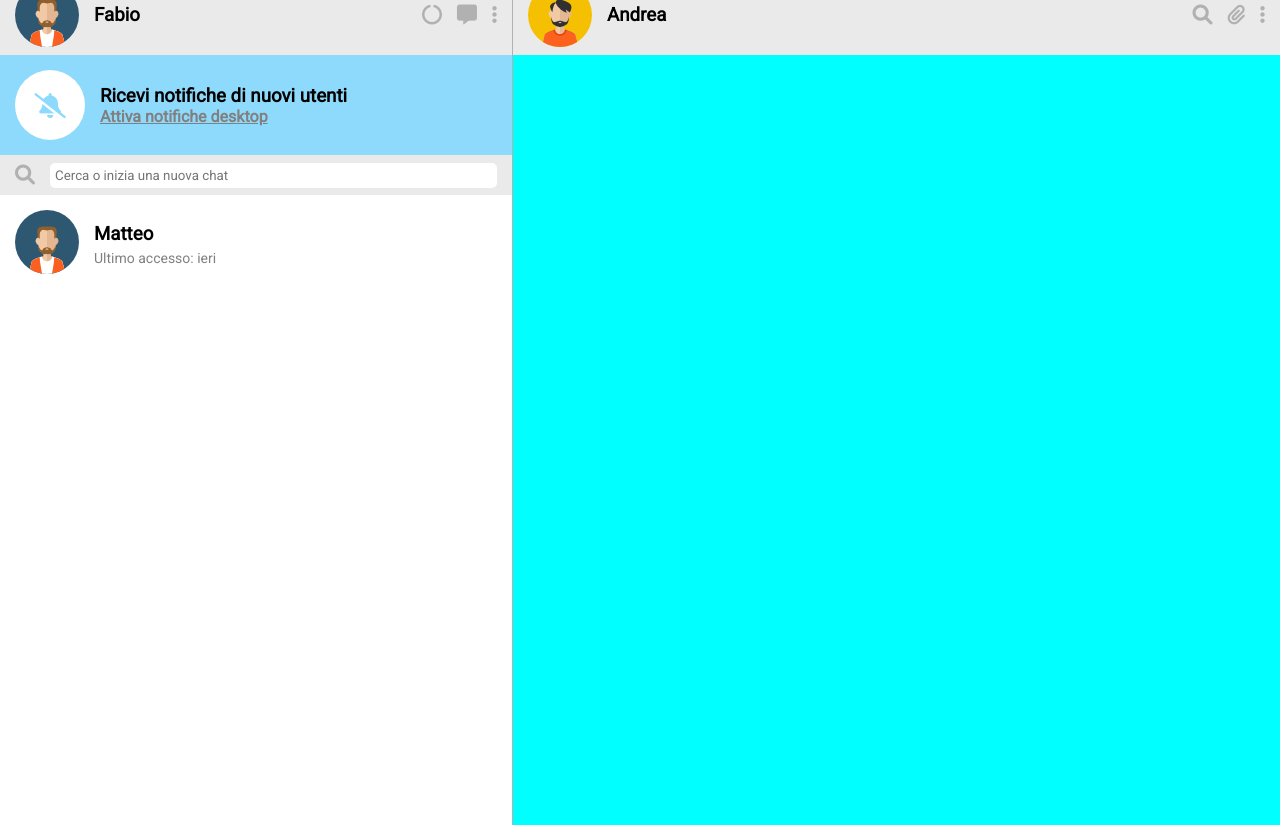
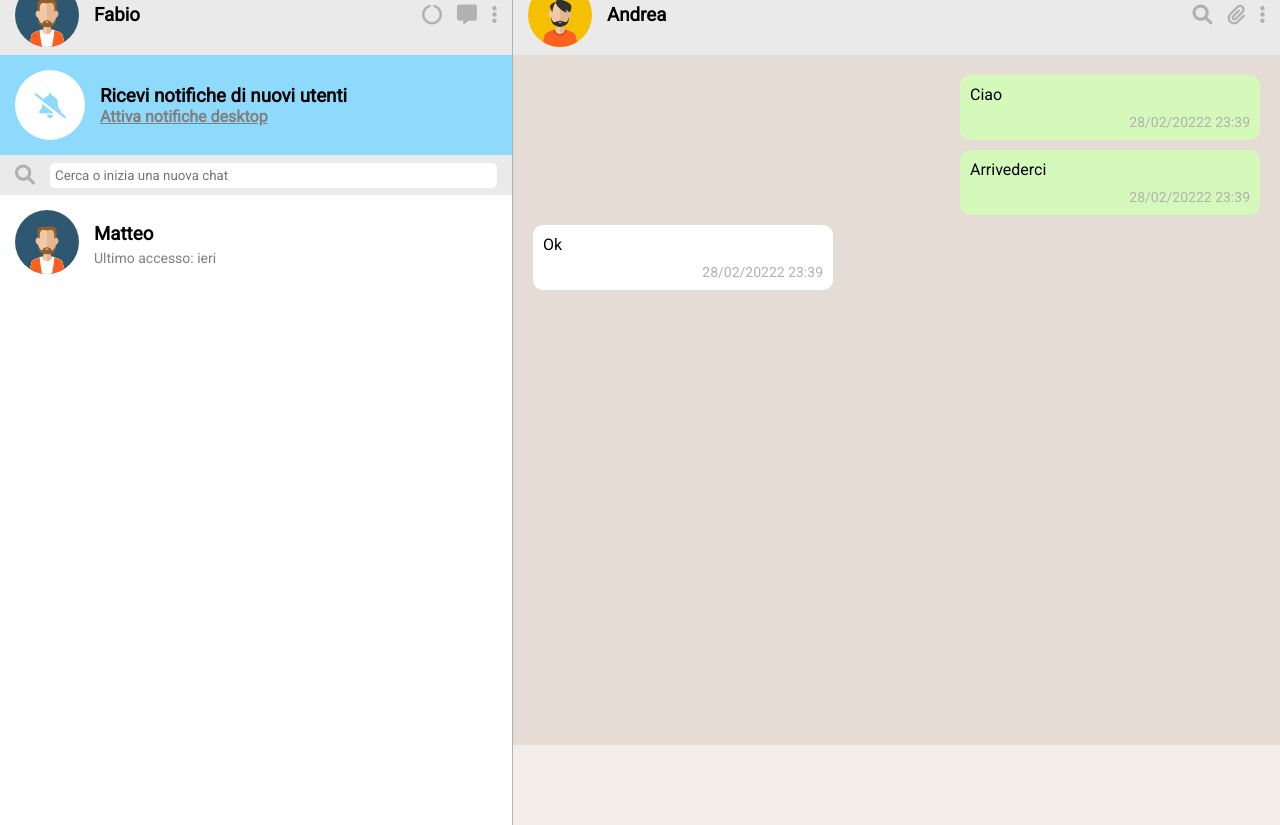
Before and after one commit to fabiochidda/js-html-css-boolzap, a plain HTML site: page index.html in a window 1280 px wide. Drawn offline with nearby package versions, Linux system fonts and the light colour scheme.

Commit message:
Aggiunta la chat (da fare poi con il v-for)

```diff
--- a/index.html
+++ b/index.html
@@ -68,7 +68,7 @@
                 </div>
 
 
-                <div class="col-6">
+                <div class="col-6 right_box">
                     <div class="profile_bar">
                         <div class="col">
                             <img src="img/img-02.png" alt="">
@@ -84,6 +84,39 @@
                             </ul>
                         </div>
                     </div>
+
+                    <div class="chat_container">
+                        <ul class="chat_box">
+                            <li class="my_message">
+                                <div class="chat_text">
+                                    <p>Ciao</p>
+                                </div>
+                                <div class="chat_date">
+                                    <p>28/02/20222 23:39</p>
+                                </div>
+                            </li>
+                            <li class="my_message">
+                                <div class="chat_text">
+                                    <p>Arrivederci</p>
+                                </div>
+                                <div class="chat_date">
+                                    <p>28/02/20222 23:39</p>
+                                </div>
+                            </li>
+                            <li class="contact_message">
+                                <div class="chat_text">
+                                    <p>Ok</p>
+                                </div>
+                                <div class="chat_date">
+                                    <p>28/02/20222 23:39</p>
+                                </div>
+                            </li>
+                        </ul>
+                    </div>
+
+                    <div class="message_input_container">
+
+                    </div>
                 </div>
             </div>
         </div>
--- a/style.css
+++ b/style.css
@@ -142,3 +142,49 @@ ul li {
     margin-top: 5px;
     color: grey;
 }
+
+.right_box {
+    display: flex;
+    flex-direction: column;
+}
+
+.chat_container {
+    width: 100%;
+    flex-grow: 1;
+    padding: 20px;
+    background-color: #E5DDD5;
+}
+
+.message_input_container {
+    width: 100%;
+    height: 80px;
+    background-color: #F3EEEA;
+}
+
+.chat_box li {
+    width: 300px;
+    border-radius: 10px;
+}
+
+.chat_box p {
+    padding: 5px;
+}
+
+.chat_date p {
+    text-align: right;
+    font-size: 14px;
+    color: #B1B1B1;
+}
+
+.my_message {
+    margin-left: auto;
+    background-color: #D5F9BA;
+    padding: 5px;
+    margin-bottom: 10px;
+}
+
+.contact_message {
+    background-color: white;
+    padding: 5px;
+    margin-bottom: 10px;
+}
```
